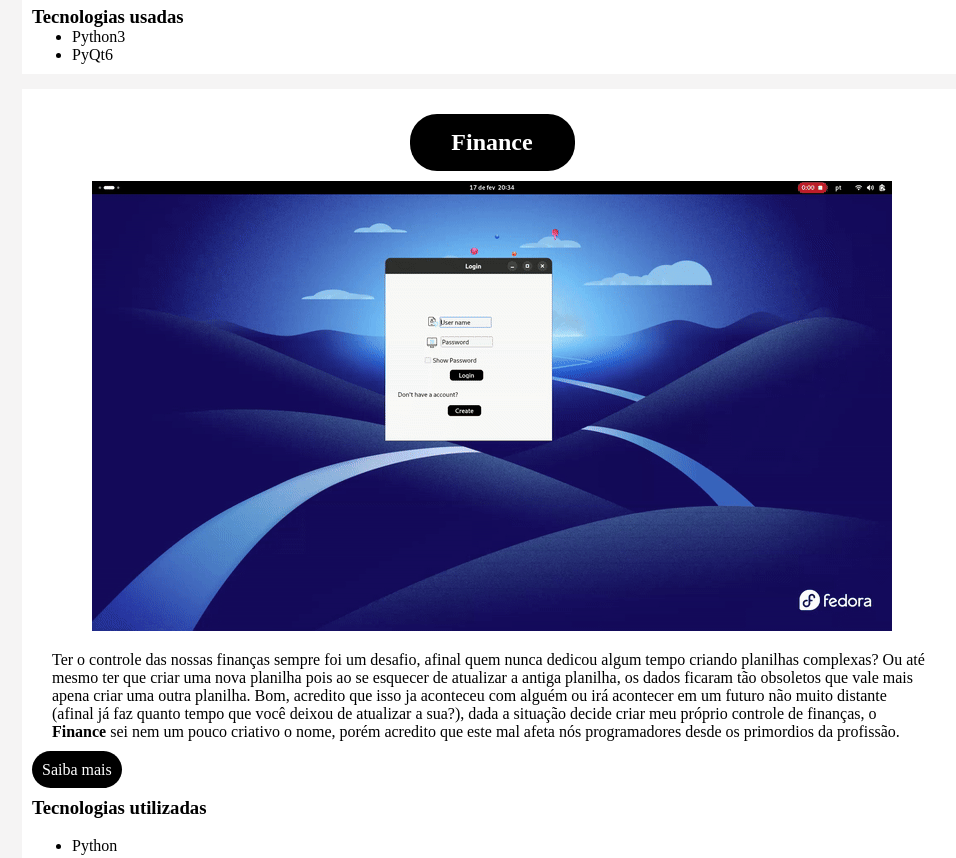
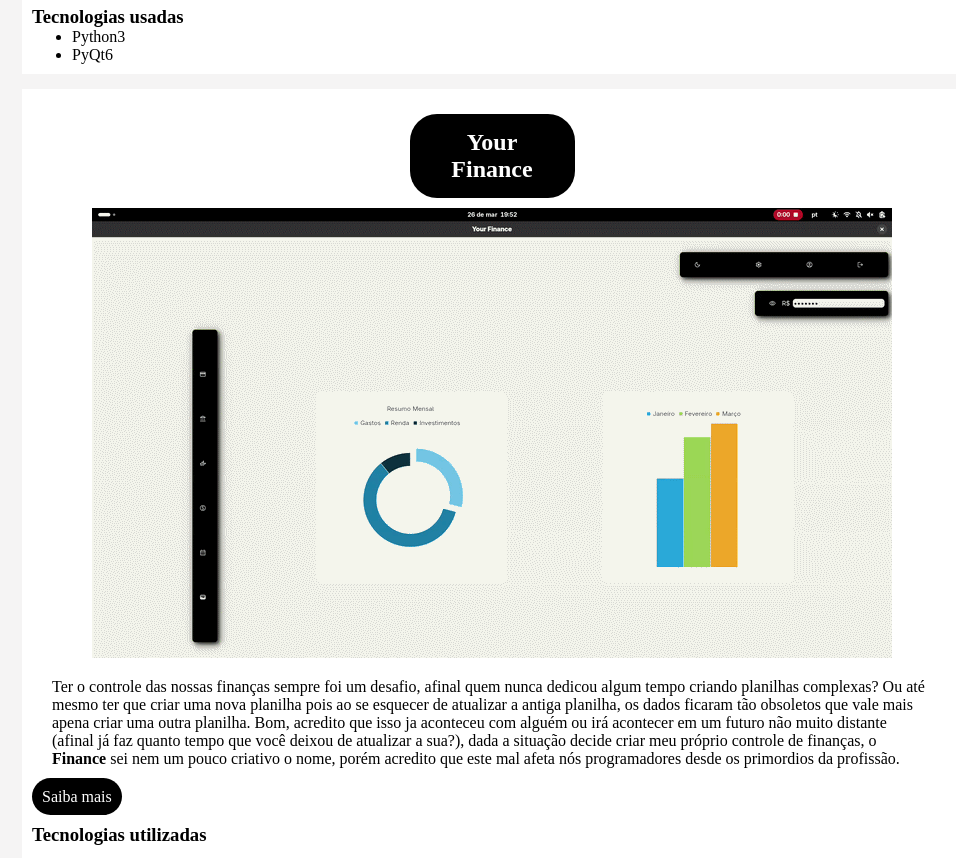
Before and after one commit to Diogonogueirasantos/Web, a plain HTML site: page projeto.html in a window 1280 px wide. Shown: the part 712-1570 px from the top of the page, without its empty margins (148-1104 px from the left). Drawn offline with Linux system fonts and the light colour scheme; a web font is replaced by a local one.

Commit message:
revendo gif antigo

```diff
--- a/projeto.html
+++ b/projeto.html
@@ -43,10 +43,10 @@
         <main>
             <section>
                 <h2>
-                    Finance
+                    Your Finance
                 </h2>
                 <picture>
-                    <img src="images/gif/gif_for_python_dev.gif" alt="Finance_gif" class="gif_ajust">
+                    <img src="images/gif/your_finance.gif" alt="Finance_gif" class="gif_ajust">
                 </picture>
 
                 <p>Ter o controle das nossas finanças sempre foi um desafio, afinal quem nunca dedicou algum tempo criando planilhas complexas? Ou até mesmo ter que criar uma nova planilha pois ao se esquecer de atualizar a antiga planilha, os dados ficaram tão obsoletos
```
Also changed, not shown: images/gif/gif_for_python_dev.gif (deleted), images/gif/gif_for_python_dev_180px.gif (deleted), images/gif/gif_for_python_dev_320px.gif (deleted), images/gif/gif_for_python_dev_520px.gif (deleted), images/gif/your_finance.gif (added).
